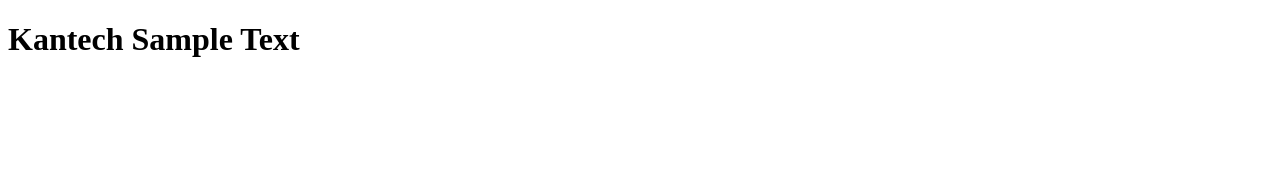
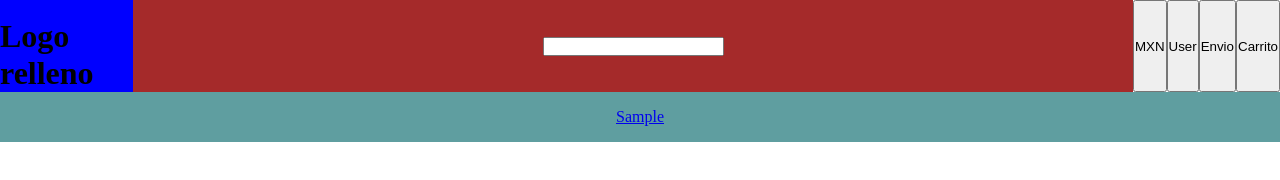
Before and after one commit to chainbreaker11/Kantech, a plain HTML site: page index.html in a window 1280 px wide. Drawn offline with Linux system fonts and the light colour scheme.

Commit message:
Creacion de interfaz MUY basica

```diff
--- a/index.html
+++ b/index.html
@@ -1,15 +1,31 @@
 <!DOCTYPE html>
 <html lang="en">
-<head>
-    <meta charset="UTF-8">
-    <meta name="viewport" content="width=device-width, initial-scale=1.0">
+  <head>
+    <meta charset="UTF-8" />
+    <meta name="viewport" content="width=device-width, initial-scale=1.0" />
+    <link rel="stylesheet" href="/styles.css" />
     <title>Kantech</title>
-</head>
-<body>
-    <h1>Kantech Sample Text</h1>
-  <nav>
+  </head>
+  <body>
+    <div class="container">
+      <header class="nav-container">
+        <div class="logo-container">
+          <img class="nav-logo" src="#" alt="" />
+          <h1>Logo relleno</h1>
+        </div>
 
-  </nav>
+        <div class="searchbar">
+          <input type="Busqueda celularses, computadoras & etc" />
+        </div>
 
-</body>
+        <button class="moneda">MXN</button>
+        <button class="user">User</button>
+        <button class="envio">Envio</button>
+        <button class="carrito">Carrito</button>
+      </header>
+      <nav class="navegation">
+        <a class="nav-element" href="#">Sample</a>
+      </nav>
+    </div>
+  </body>
 </html>
--- a/styles.css
+++ b/styles.css
@@ -0,0 +1,30 @@
+* {
+  margin: 0;
+  padding: 0;
+  box-sizing: border-box;
+}
+
+.navegation {
+  width: 100%;
+  height: 50px;
+  display: flex;
+  align-items: center;
+  justify-content: space-evenly;
+  background-color: cadetblue;
+}
+
+.logo-container {
+  background-color: blue;
+}
+
+.nav-container {
+  display: flex;
+}
+
+.searchbar {
+  width: 100%;
+  display: flex;
+  align-items: center;
+  justify-content: space-evenly;
+  background-color: brown;
+}
```
